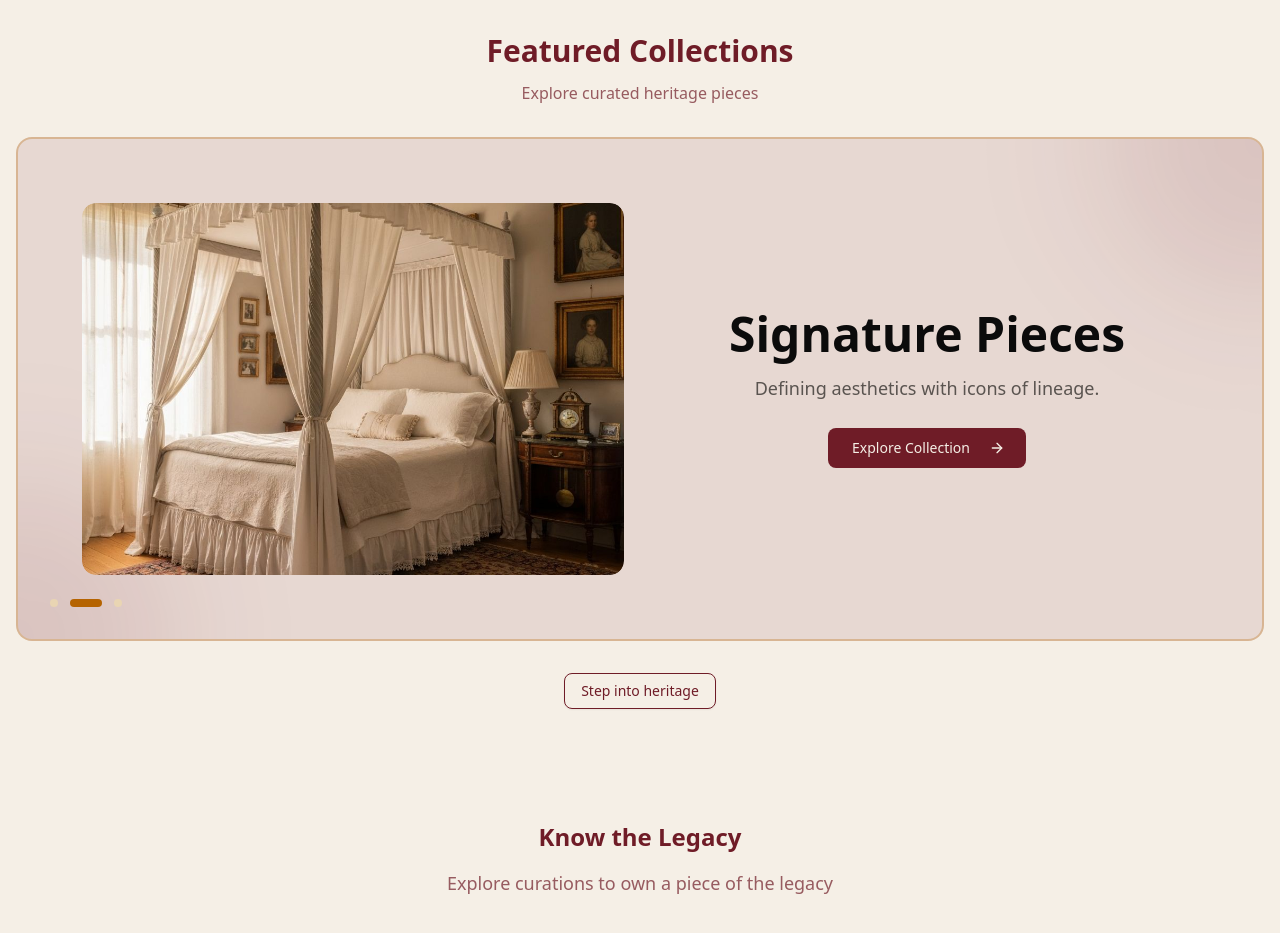
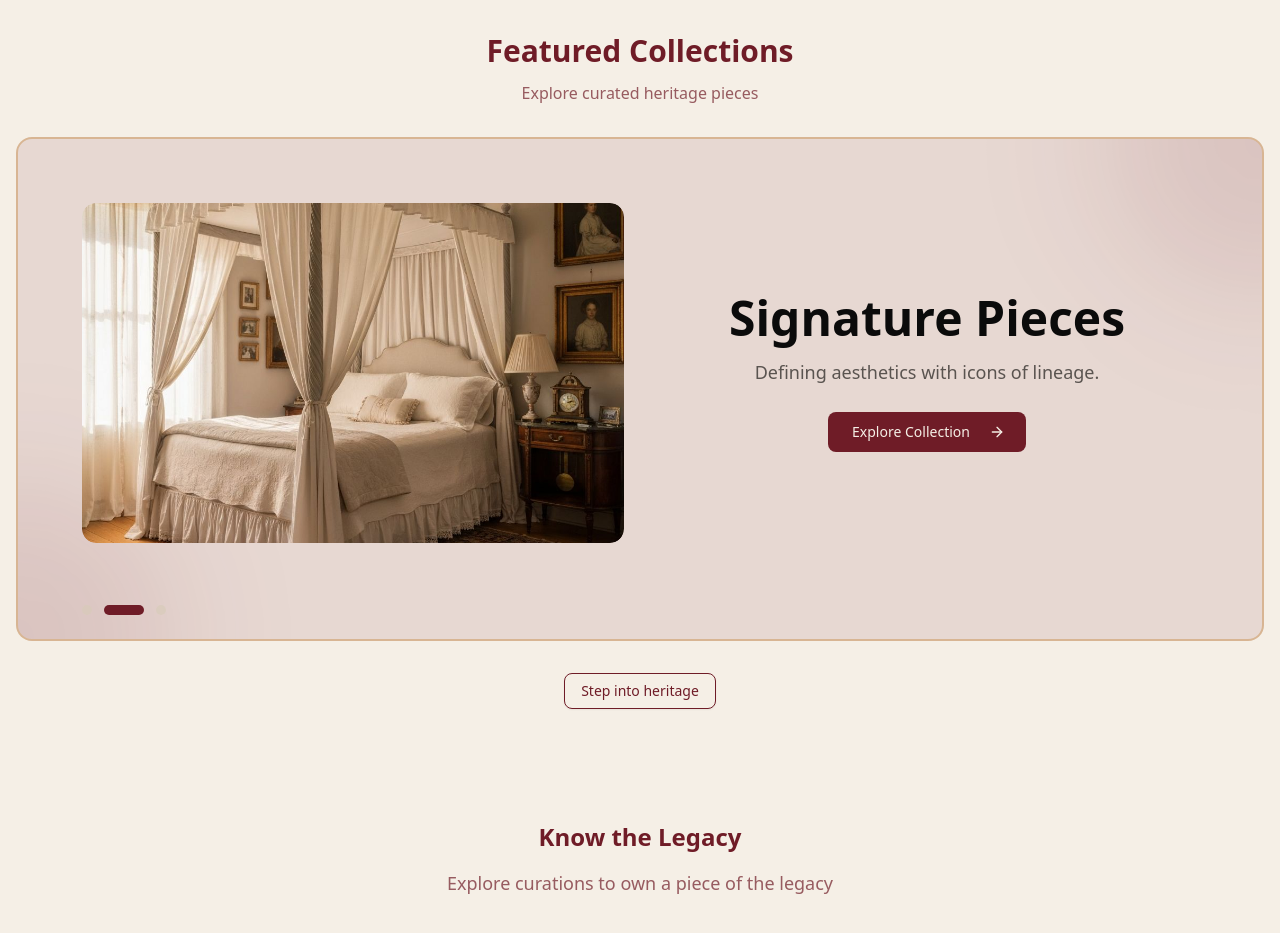
Before and after one commit to Rahulsingh1810/Vantara_Heritage_Collective, a Next.js app: page / in a window 1280 px wide. Shown: the part 800-1733 px from the top of the page. Built offline with nearby package versions, Linux system fonts and the light colour scheme; no server answers.

Commit message:
feature button dot fixed

```diff
--- a/components/product-showcase-carousel.tsx
+++ b/components/product-showcase-carousel.tsx
@@ -33,15 +33,9 @@ export default function ProductShowcaseCarousel({ products }: { products: any[]
   }
 
   return (
-    <motion.div
-      variants={containerVariants}
-      initial="hidden"
-      whileInView="visible"
-      viewport={{ once: true }}
-      className="relative overflow-hidden rounded-2xl border-2 border-primary/30 bg-[var(--color-wine-red)]/10"
-    >
+    <div className="relative overflow-hidden rounded-2xl border-2 border-primary/30 bg-[var(--color-wine-red)]/10">
       {/* Animated background glow */}
-      <div className="absolute inset-0 overflow-hidden">
+      <div className="absolute inset-0 overflow-hidden pointer-events-none">
         <motion.div
           animate={{ rotate: 360 }}
           transition={{ duration: 20, repeat: Infinity, ease: 'linear' }}
@@ -54,7 +48,7 @@ export default function ProductShowcaseCarousel({ products }: { products: any[]
         />
       </div>
 
-      <div className="relative grid min-h-[500px] grid-cols-1 items-center gap-8 p-8 md:p-16 lg:grid-cols-2">
+      <div className="relative grid min-h-[500px] grid-cols-1 items-center gap-8 p-8 pb-20 md:p-16 md:pb-24 lg:grid-cols-2">
         {/* Image */}
         <motion.div variants={itemVariants} className="relative h-96 overflow-hidden rounded-xl lg:h-full">
           <Image
@@ -79,7 +73,7 @@ export default function ProductShowcaseCarousel({ products }: { products: any[]
 
           {/* CTA */}
           <motion.div whileHover={{ scale: 1.05 }} whileTap={{ scale: 0.95 }}>
-            <Link href={currentProduct?.slug}>
+            <Link href={currentProduct?.slug || '#'}>
               <Button size="lg" className="group w-full md:w-fit">
                 Explore Collection
                 <motion.span
@@ -95,18 +89,21 @@ export default function ProductShowcaseCarousel({ products }: { products: any[]
         </motion.div>
       </div>
 
-      {/* Indicators */}
-      <div className="absolute bottom-8 left-8 right-8 flex justify-center gap-3 md:justify-start">
+      {/* Indicators - now positioned at the very bottom */}
+      <div className="absolute bottom-6 left-0 right-0 flex justify-center gap-3 px-8 md:justify-start md:px-16">
         {products.map((_, index) => (
           <button
             key={index}
             onClick={() => setCurrent(index)}
-            className={`h-2 rounded-full transition-all ${
-              index === current ? 'w-8 bg-primary' : 'w-2 bg-border'
+            aria-label={`Go to slide ${index + 1}`}
+            className={`h-2.5 rounded-full transition-all duration-300 ${
+              index === current
+                ? 'w-10 bg-(--color-wine-red)'
+                : 'w-2.5 bg-muted/60 hover:bg-muted'
             }`}
           />
         ))}
       </div>
-    </motion.div>
+    </div>
   )
 }
```
